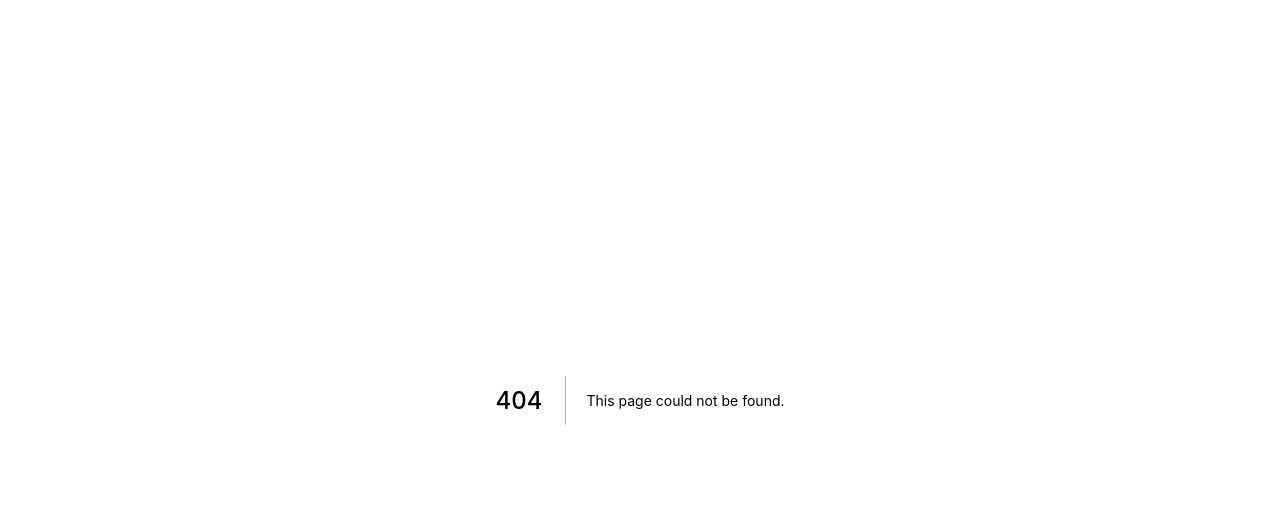
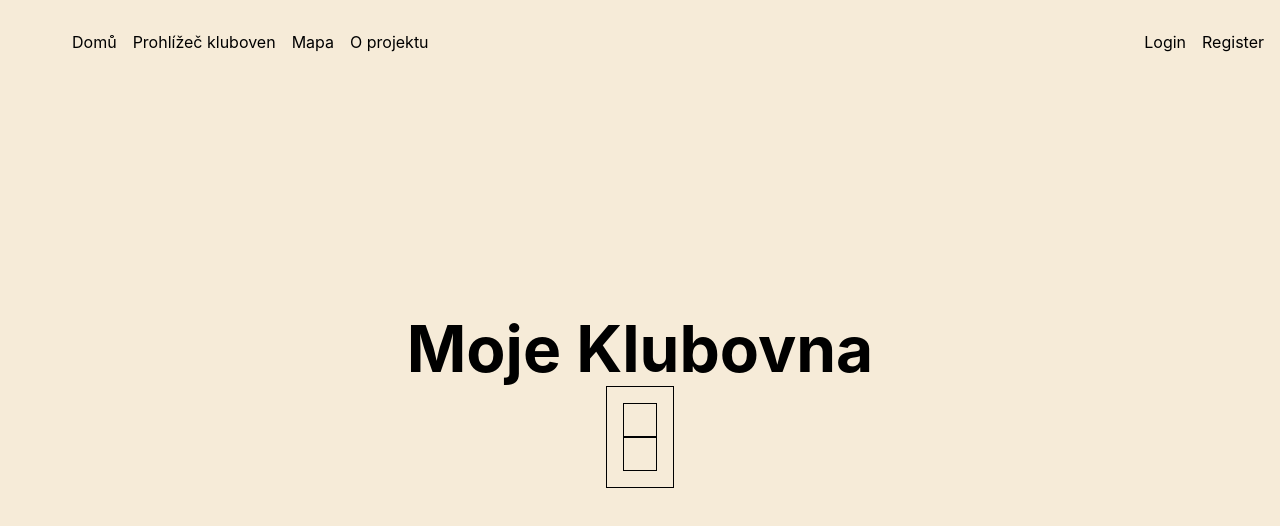
Before and after one commit to Yarynator/CP-Project, a Next.js app: page /mojeKlubovna in a window 1280 px wide. Before the commit this address had no page. Shown: the top 526 px of the page. Built offline with nearby package versions, Linux system fonts and the light colour scheme.

Commit message:
My unit init

```diff
--- a/components/Login.tsx
+++ b/components/Login.tsx
@@ -1,6 +1,7 @@
 import { useState } from "react";
 import styles from "../styles/Menu.module.css";
 import styled from "styled-components";
+import Link from "next/link";
 
 /*export const Login : React.FC = () => {
 
@@ -53,6 +54,10 @@ export const Register : React.FC = () => {
     </>
 }*/
 
+const Required = styled.span`
+    color: red;
+`;
+
 const AuthDiv = styled.div`
     background-color:  #BDD4DF;
     padding: 1rem;
@@ -99,10 +104,10 @@ const Submit = styled.input`
     padding: 1rem;
 `;
 
-function createInputField(idName: string, name: string, placeholder: string)
+function createInputField(idName: string, name: string, placeholder: string, required: boolean)
 {
     return <>
-    <InputField><Nazev htmlFor={idName}>{name}: </Nazev><Pole id={idName} name={idName} placeholder={placeholder}/></InputField>
+    <InputField><Nazev htmlFor={idName}>{name}{required ? <Required>*</Required> : ""}: </Nazev><Pole id={idName} name={idName} placeholder={placeholder}/></InputField>
     </>
 }
 
@@ -110,9 +115,9 @@ export const Login = () => {
     return <>
     <AuthDiv>
         <Title>Login</Title>
-        {createInputField("email", "E-mail", "karelklima@bezvamail.cz")}
-        {createInputField("password", "Heslo", "Heslo")}
-        <Submit type="submit" value="Zaregistrovat se" />
+        {createInputField("email", "E-mail", "karelklima@bezvamail.cz", true)}
+        {createInputField("password", "Heslo", "Heslo", true)}
+        <Link href="mojeKlubovna"><Submit type="submit" value="Přihlásit se"/></Link>
     </AuthDiv>
 
     </>;
@@ -123,12 +128,12 @@ export const Register = () => {
 
     <AuthDiv>
         <Title>Register</Title>
-        {createInputField("name", "Jméno", "Karel")}
-        {createInputField("nickname", "Přezdívka", "Tank")}
-        {createInputField("surname", "Příjmení", "Klíma")}
-        {createInputField("email", "E-mail", "karelklima@bezvamail.cz")}
-        {createInputField("password", "Heslo", "Heslo")}
-        {createInputField("passwordAgain", "Heslo znovu", "Heslo znovu")}
+        {createInputField("name", "Jméno", "Karel", true)}
+        {createInputField("nickname", "Přezdívka", "Tank", false)}
+        {createInputField("surname", "Příjmení", "Klíma", true)}
+        {createInputField("email", "E-mail", "karelklima@bezvamail.cz", true)}
+        {createInputField("password", "Heslo", "Heslo", true)}
+        {createInputField("passwordAgain", "Heslo znovu", "Heslo znovu", true)}
         <Submit type="submit" value="Zaregistrovat se" />
     </AuthDiv>
     </>;
--- /dev/null
+++ b/pages/mojeKlubovna.tsx
@@ -0,0 +1,78 @@
+import { NextPage } from "next";
+import Head from "next/head";
+import styled from "styled-components";
+import { Menu } from "../components/Menu";
+
+const Container = styled.div`
+    background-color: #F6EBD8;
+`;
+
+const Obsah = styled.main`
+    min-height: 100vh;
+    padding: 4rem 0;
+    flex: 1;
+    display: flex;
+    flex-direction: column;
+    justify-content: center;
+    align-items: center;
+`;
+
+const Nadpis = styled.h1`
+    text-align: center;
+    margin: 0;
+    line-height: 1.15;
+    font-size: 4rem;
+`;
+
+const KlubovnaStyle = styled.div`
+    border: solid 1px black;
+    padding: 1rem;
+`;
+
+const MapStyle = styled.div`
+    border: solid 1px black;
+    padding: 1rem;
+`;
+
+const DescriptionStyle = styled.div`
+    border: solid 1px black;
+    padding: 1rem;
+`;
+
+const Klubovna = () => {
+    return <>
+        <KlubovnaStyle>
+            <Map />
+            <DescriptionStyle />
+        </KlubovnaStyle>
+    </>;
+};
+
+const Map = () => {
+    return <>
+        <MapStyle />
+    </>
+}
+
+const MojeKlubovnaPage : NextPage = () => {
+    return <>
+
+    <Container>
+        <Head>
+            <title>Moje klubovna</title>
+        </Head>
+
+        <Obsah>
+            <Menu />
+
+            <Nadpis>Moje Klubovna</Nadpis>
+            <Klubovna />
+
+        </Obsah>
+
+    </Container>
+
+    </>;
+}
+
+export default MojeKlubovnaPage;
```
